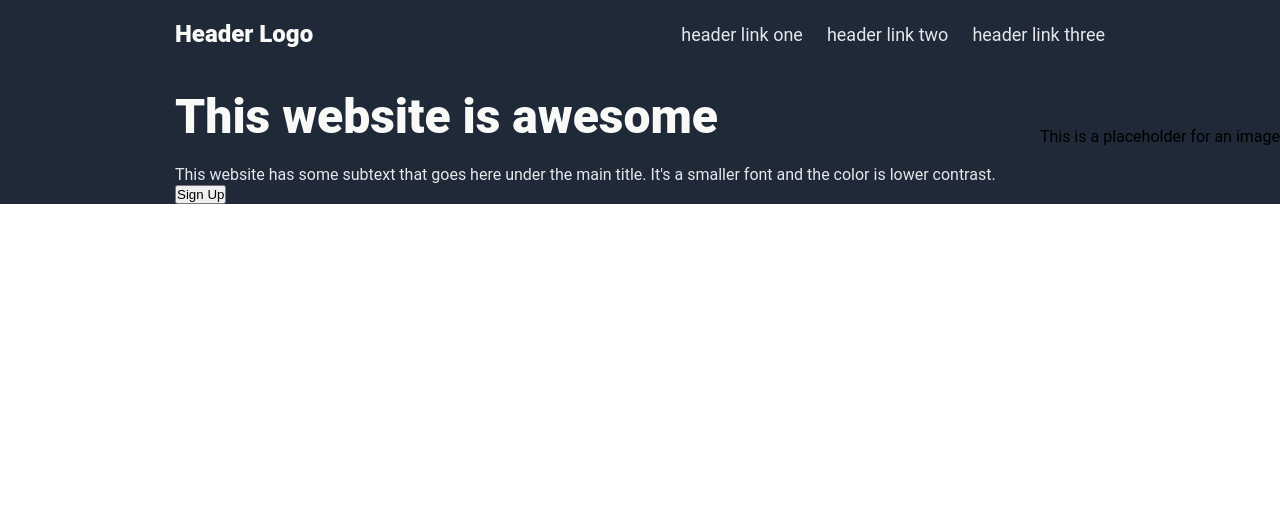
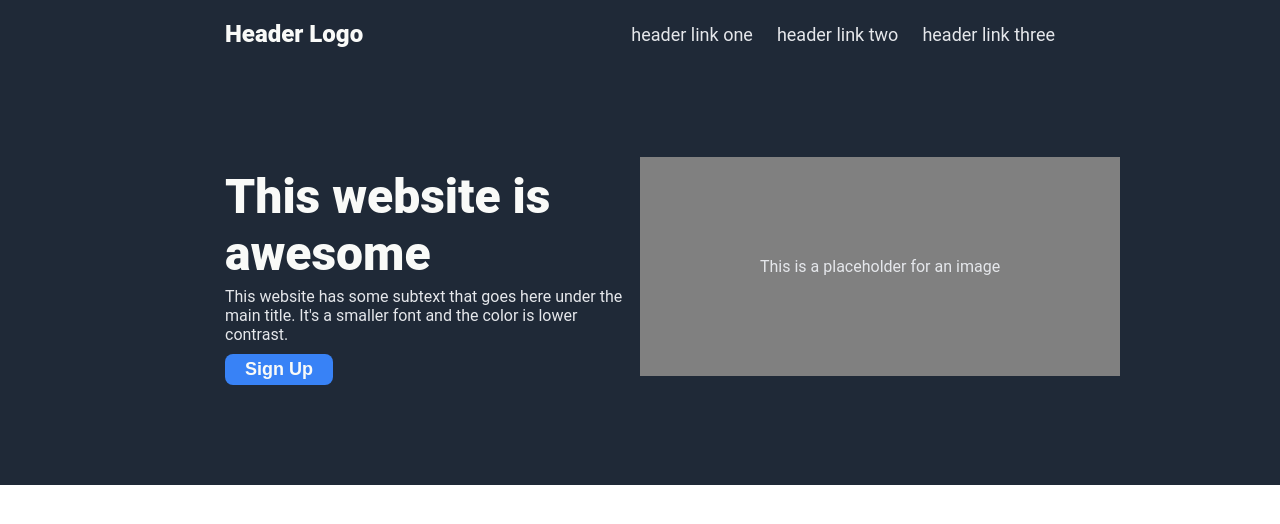
Before and after one commit to monangchoz/landing-page, a plain HTML site: page index.html in a window 1280 px wide. Drawn offline with Linux system fonts and the light colour scheme.

Commit message:
Finish first information.

```diff
--- a/index.html
+++ b/index.html
@@ -19,12 +19,12 @@
     </div>
 
     <div class="information">
-        <div class="right-information">
+        <div class="left-information">
             <div class="hero-information">This website is awesome</div>
             <div class="subtext-information">This website has some subtext that goes here under the main title. It's a smaller font and the color is lower contrast.</div>
             <button class="sign-up">Sign Up</button>
         </div>
-        <div class="left-information">
+        <div class="right-information">
             <div class="image-information">This is a placeholder for an image</div>
         </div>
     </div>
--- a/styles.css
+++ b/styles.css
@@ -16,7 +16,7 @@
     font-size: 24px;
     color: #F9FAF8;
     padding: 20px;
-    padding-left: 175px;
+    padding-left: 225px;
     font-weight: 900;
 }
 
@@ -25,7 +25,7 @@
     color: #E5E7EB;
     gap: 24px;
     font-size: 18px;
-    padding-right: 175px;
+    padding-right: 225px;
     }
 
 .information{
@@ -34,26 +34,49 @@
     background-color: #1f2937;
     font-family: "Roboto", sans-serif;
     align-items: center;
+    padding-top: 80px;
+    padding-bottom: 100px;
+}
+
+.left-information{
+    flex:1;
+
 }
 
 .right-information{
+    display: flex;
+    flex:1;
 
 }
 
 .hero-information{
     font-size: 48px;
     color: #F9FAF8;
-    padding: 20px;
-    padding-left: 175px;
+    padding: 20px 0px 5px 125px;
+    padding-left: 225px;
     font-weight: 900;
 }
 
 .subtext-information{
     font: 18px;
     color: #E5E7EB;
-    padding-left: 175px;
+    width: 630px;
+    padding: 0px 0px 10px 225px;
 }
 
 .sign-up{
-    margin-left: 175px;
+    margin-left: 225px;
+    background-color: #3882f6;
+    color: #F9FAF8;
+    border-radius:8px;
+    border: none;
+    padding: 5px 20px;
+    font-size: 18px;
+    font-weight: 900;
 }
+
+.image-information{
+    color: #E5E7EB;
+    background-color: grey;
+    padding: 100px 120px;
+}
```
